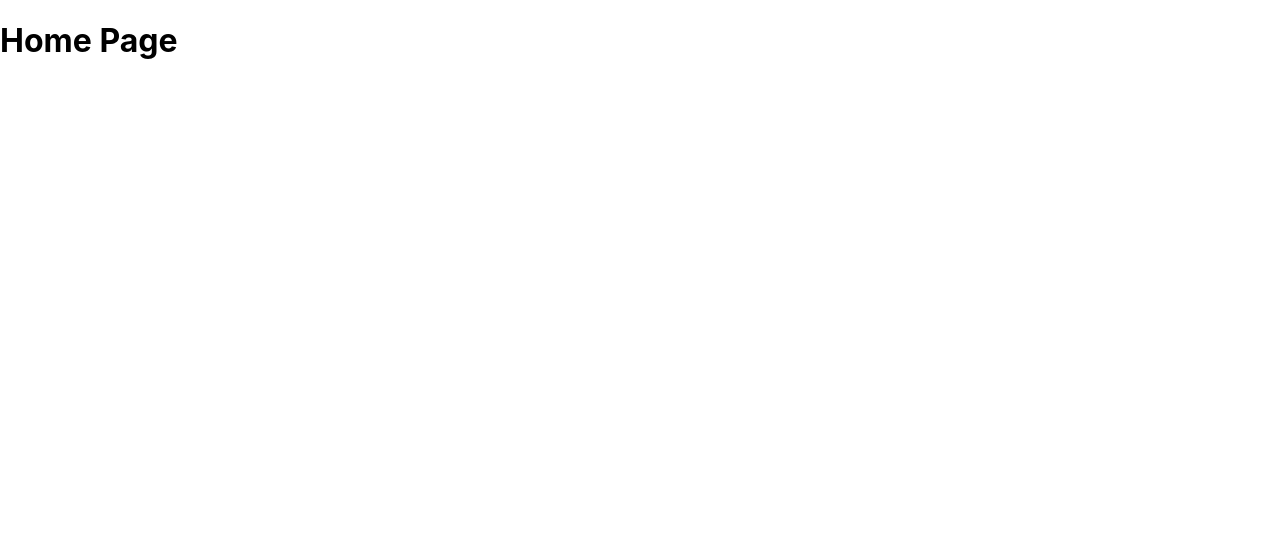
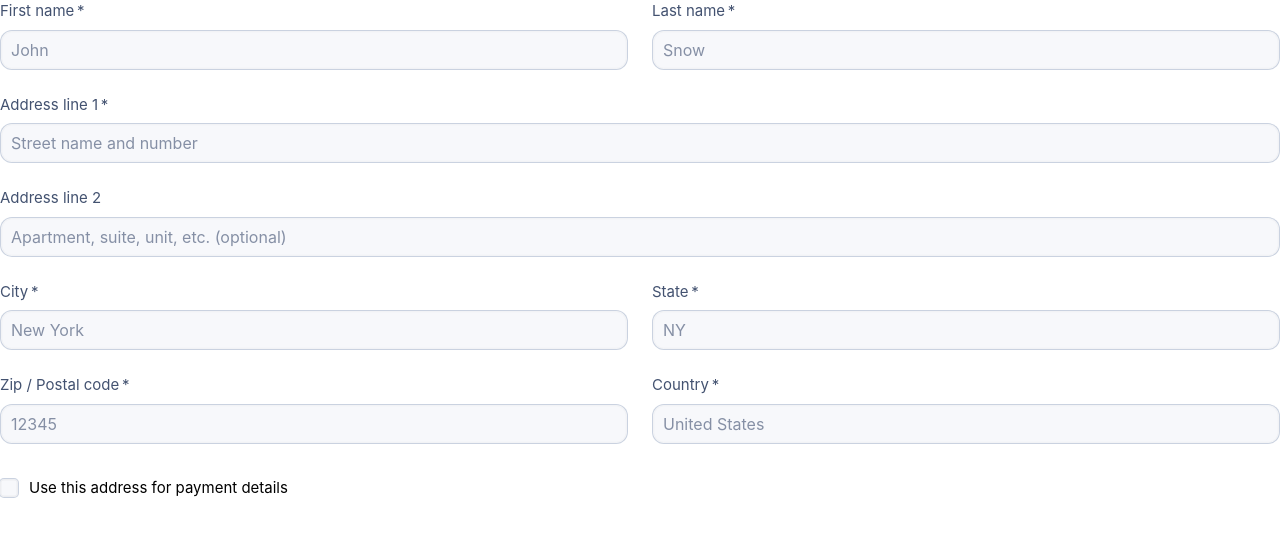
Before and after one commit to suedabalaban/handsonhip-client, a React (Create React App) app: page / in a window 1280 px wide. Shown: the top 536 px of the page. Built offline with nearby package versions, Linux system fonts and the light colour scheme; the HTML template or start-up script is replaced by a standard one.

Commit message:
Integrate theme file

```diff
--- a/src/components/Products/ProductItem.tsx
+++ b/src/components/Products/ProductItem.tsx
@@ -1,40 +1,49 @@
 import React from 'react';
-import { Card, CardContent, Typography, CardMedia, CardActionArea } from '@mui/material';
+import { Paper, Typography, Button } from '@mui/material';
 
-type ProductItemProps = {
-  product: {
+type Product = {
   id: number;
   productName: string;
   description: string;
   price: number;
   imageUrl: string;
 };
+
+type ProductItemProps = {
+  product: Product;
   onClick: () => void;
 };
 
 const ProductItem: React.FC<ProductItemProps> = ({ product, onClick }) => {
   return (
-    <Card onClick={onClick} style={{ cursor: 'pointer', maxWidth: 345, margin: '10px', backgroundColor: '#f5f5f5' }}>
-      <CardActionArea>
-        <CardMedia
-          component="img"
-          height="140"
-          image={product.imageUrl}
+    <Paper
+      elevation={3}
+      sx={{
+        padding: '16px',
+        cursor: 'pointer',
+        display: 'flex',
+        flexDirection: 'column',
+        alignItems: 'center',
+        justifyContent: 'center',
+        minWidth: '150px',
+        height: '400px',
+        overflow: 'hidden',
+        textAlign: 'center'
+      }}
+      onClick={onClick}
+    >
+      <Typography variant="h6" sx={{ marginBottom: '8px' }}>{product.productName}</Typography>
+      <img
+        src={product.imageUrl}
         alt={product.productName}
+        style={{ width: '100%', height: '200px', objectFit: 'cover', marginBottom: '8px' }}
       />
-        <CardContent>
-          <Typography variant="h5" component="div">
-            {product.productName}
-          </Typography>
-          <Typography variant="body2" color="text.secondary">
-            {product.description}
-          </Typography>
-          <Typography variant="h6" component="div">
-            ${product.price}
-          </Typography>
-        </CardContent>
-      </CardActionArea>
-    </Card>
+      <Typography variant="body2" sx={{ marginBottom: '8px' }}>{product.description}</Typography>
+      <Typography variant="body1" sx={{ marginBottom: '8px' }}>${product.price.toFixed(2)}</Typography>
+      <Button variant="contained" color="primary" onClick={onClick}>
+        Edit
+      </Button>
+    </Paper>
   );
 };
 
--- a/src/components/Products/ProductList.tsx
+++ b/src/components/Products/ProductList.tsx
@@ -1,6 +1,7 @@
 import React, { useState } from 'react';
-import { Grid, Typography } from '@mui/material';
+import { Grid, Dialog, Paper, Typography } from '@mui/material';
 import ProductItem from './ProductItem';
+import ProductEditForm from './ProductEditForm';
 
 type Product = {
   id: number;
@@ -17,37 +18,48 @@ type ProductListProps = {
 
 const ProductList: React.FC<ProductListProps> = ({ products }) => {
   const [selectedProduct, setSelectedProduct] = useState<Product | null>(null);
+  const [isDialogOpen, setIsDialogOpen] = useState(false);
 
   const handleProductClick = (product: Product) => {
     setSelectedProduct(product);
+    setIsDialogOpen(true);
+  };
+
+  const handleDialogClose = () => {
+    setIsDialogOpen(false);
+    setSelectedProduct(null);
+  };
+
+  const handleProductSave = (updatedProduct: Product) => {
+    // Ürün güncelleme işlemi burada yapılabilir
+    setIsDialogOpen(false);
+    setSelectedProduct(null);
   };
 
   return (
-    <div style={{ padding: '20px' }}>
-      <Typography variant="h4" gutterBottom>
-        Product List
-      </Typography>
     <Grid container spacing={3}>
       {products && products.length > 0 ? (
         products.map((product) => (
           <Grid item key={product.id} xs={12} sm={6} md={4}>
+            <Paper elevation={3}>
               <ProductItem product={product} onClick={() => handleProductClick(product)} />
+            </Paper>
           </Grid>
         ))
       ) : (
-          <Typography>No products available.</Typography>
+        <Typography variant="h6">No products available.</Typography>
       )}
+      <Dialog open={isDialogOpen} onClose={handleDialogClose}>
+        {selectedProduct && (
+          <ProductEditForm
+            open={isDialogOpen}
+            product={selectedProduct}
+            onClose={handleDialogClose}
+            onSave={handleProductSave}
+          />
+        )}
+      </Dialog>
     </Grid>
-      {selectedProduct && (
-        <div style={{ marginTop: '20px', border: '1px solid #ddd', padding: '20px', backgroundColor: '#fff' }}>
-          <Typography variant="h5">Selected Product</Typography>
-          <Typography>Name: {selectedProduct.productName}</Typography>
-          <Typography>Description: {selectedProduct.description}</Typography>
-          <Typography>Price: {selectedProduct.price}</Typography>
-          <img src={selectedProduct.imageUrl} alt={selectedProduct.productName} style={{ maxWidth: '100%' }} />
-        </div>
-      )}
-    </div>
   );
 };
 
--- a/src/pages/HomePage.tsx
+++ b/src/pages/HomePage.tsx
@@ -1,11 +1,137 @@
-import React from 'react';
+import * as React from 'react';
 
-const HomePage: React.FC = () => {
+import Checkbox from '@mui/material/Checkbox';
+import FormControlLabel from '@mui/material/FormControlLabel';
+import FormLabel from '@mui/material/FormLabel';
+import Grid from '@mui/material/Grid';
+import OutlinedInput from '@mui/material/OutlinedInput';
+import { styled } from '@mui/system';
+import { createTheme, ThemeProvider } from '@mui/material/styles';
+import { PaletteMode } from '@mui/material';
+
+import getPageTheme from 'src/theme/getPageTheme'
+
+const FormGrid = styled(Grid)(() => ({
+  display: 'flex',
+  flexDirection: 'column',
+}));
+
+export default function HomePage() {
+  const [mode] = React.useState<PaletteMode>('light');
+  const pageTheme = createTheme(getPageTheme(mode));
+
   return (
-    <div>
-      <h1>Home Page</h1>
-    </div>
+  <ThemeProvider theme ={pageTheme}>
+    <Grid container spacing={3}>
+      <FormGrid item xs={12} md={6}>
+        <FormLabel htmlFor="first-name" required>
+          First name
+        </FormLabel>
+        <OutlinedInput
+          id="first-name"
+          name="first-name"
+          type="name"
+          placeholder="John"
+          autoComplete="first name"
+          required
+        />
+      </FormGrid>
+      <FormGrid item xs={12} md={6}>
+        <FormLabel htmlFor="last-name" required>
+          Last name
+        </FormLabel>
+        <OutlinedInput
+          id="last-name"
+          name="last-name"
+          type="last-name"
+          placeholder="Snow"
+          autoComplete="last name"
+          required
+        />
+      </FormGrid>
+      <FormGrid item xs={12}>
+        <FormLabel htmlFor="address1" required>
+          Address line 1
+        </FormLabel>
+        <OutlinedInput
+          id="address1"
+          name="address1"
+          type="address1"
+          placeholder="Street name and number"
+          autoComplete="shipping address-line1"
+          required
+        />
+      </FormGrid>
+      <FormGrid item xs={12}>
+        <FormLabel htmlFor="address2">Address line 2</FormLabel>
+        <OutlinedInput
+          id="address2"
+          name="address2"
+          type="address2"
+          placeholder="Apartment, suite, unit, etc. (optional)"
+          autoComplete="shipping address-line2"
+          required
+        />
+      </FormGrid>
+      <FormGrid item xs={6}>
+        <FormLabel htmlFor="city" required>
+          City
+        </FormLabel>
+        <OutlinedInput
+          id="city"
+          name="city"
+          type="city"
+          placeholder="New York"
+          autoComplete="City"
+          required
+        />
+      </FormGrid>
+      <FormGrid item xs={6}>
+        <FormLabel htmlFor="state" required>
+          State
+        </FormLabel>
+        <OutlinedInput
+          id="state"
+          name="state"
+          type="state"
+          placeholder="NY"
+          autoComplete="State"
+          required
+        />
+      </FormGrid>
+      <FormGrid item xs={6}>
+        <FormLabel htmlFor="zip" required>
+          Zip / Postal code
+        </FormLabel>
+        <OutlinedInput
+          id="zip"
+          name="zip"
+          type="zip"
+          placeholder="12345"
+          autoComplete="shipping postal-code"
+          required
+        />
+      </FormGrid>
+      <FormGrid item xs={6}>
+        <FormLabel htmlFor="country" required>
+          Country
+        </FormLabel>
+        <OutlinedInput
+          id="country"
+          name="country"
+          type="country"
+          placeholder="United States"
+          autoComplete="shipping country"
+          required
+        />
+      </FormGrid>
+      <FormGrid item xs={12}>
+        <FormControlLabel
+          control={<Checkbox name="saveAddress" value="yes" />}
+          label="Use this address for payment details"
+        />
+      </FormGrid>
+    </Grid>
+    </ThemeProvider>
   );
-};
-
-export default HomePage;
+}
```
Also changed, not shown: src/pages/ProductPage.tsx (+15 -4 lines). Lines whose indentation alone changed are shown as unchanged.
